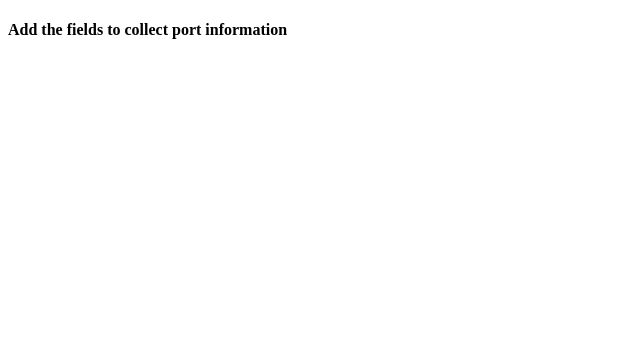
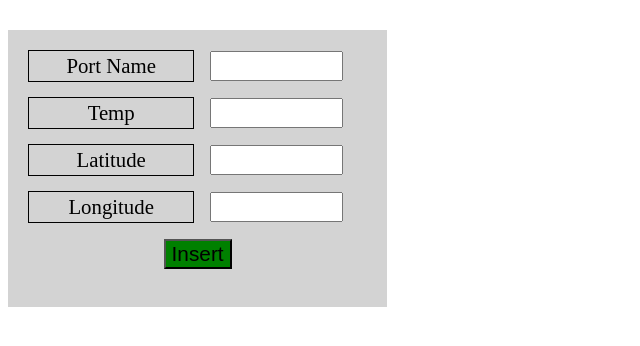
Before and after one commit to Rohinichandrala/sample_django, a Django app: page /ports/add in a window 1280 px wide. Shown: the top 346 px of the page, without its empty margins (0-640 px from the left). Run offline with Django 4.2, Linux system fonts and the light colour scheme.

Commit message:
Added new view, validations and html page for adding port information

```diff
--- a/ports/models.py
+++ b/ports/models.py
@@ -8,7 +8,7 @@ class Port(models.Model):
     temperature = models.IntegerField()
     latitude = models.DecimalField(max_digits=5, decimal_places=2)
     longitude = models.DecimalField(max_digits=5, decimal_places=2)
-    date = models.DateField()
+    date = models.DateField(auto_now=True)
 
     def __str__(self):
         return f'Port {self.port_name} with temperature {self.temperature} ' \
--- /dev/null
+++ b/ports/static/ports/add.css
@@ -0,0 +1,43 @@
+div.ports {
+    width: 30%;
+    margin-top: 30px;
+    margin-bottom: 10px;
+    background-color: lightgrey;
+}
+
+table.table1 {
+    width: 100%;
+    padding: 5px 5px 5px 5px;
+    border-spacing: 15px 15px;
+}
+
+table.table1 td {
+    text-align-all: center;
+    border-collapse: collapse;
+    width:25%
+}
+
+.boxed {
+    border: 1px solid black;
+    text-align: center;
+    font-size: 1.3rem;
+}
+
+.boxed-insert {
+    text-align: center;
+    font-size: 1.3rem;
+}
+
+input {
+    font-size: 1.3rem;
+    width: 80%;
+}
+
+.validation-error {
+    background-color: pink;
+    width: 80%;
+    border: 1px solid black;
+    font-size: 1rem;
+    color: black;
+    text-align: left;
+}
--- a/ports/templates/ports/add.html
+++ b/ports/templates/ports/add.html
@@ -1,7 +1,51 @@
 {% extends 'base.html' %}
+{% load static %}
 {% block page_title %}
     Add port details
 {% endblock %}
 {% block page_content %}
-    <h4>Add the fields to collect port information</h4>
+    <header>
+        <link rel="stylesheet" href="{% static 'ports/add.css' %}">
+    </header>
+    <form action='/ports/add' method="post">
+        {% csrf_token %}
+        <div class="ports">
+            <div>
+                <table class="table1">
+                    <tr>
+                        <td class='boxed'>Port Name</td>
+                        <td><input id="port_name" name="port_name" type="text"></td>
+                    </tr>
+                    <tr>
+                        <td class='boxed'>Temp</td>
+                        <td><input id='temp' name="temperature" type="text"></td>
+                    </tr>
+                    <tr>
+                        <td class='boxed'>Latitude</td>
+                        <td><input id='lat' name="latitude" type="text"></td>
+                    </tr>
+                    <tr>
+                        <td class='boxed'>Longitude</td>
+                        <td><input id='long' name="longitude" type="text"></td>
+                    </tr>
+                    <tr>
+                        <td class="boxed-insert" colspan="2">
+                            <button class='boxed-insert' style="background-color:green; border-color:black;"
+                                    type="submit">Insert
+                            </button>
+                        </td>
+                    </tr>
+
+                    <tr>
+                        <td class="boxed-insert" colspan="2">
+                            {% if has_error %}
+                                <textarea id='port-validation-error' class="validation-error"
+                                      disabled="true">{{ error_msg }}</textarea>
+                            {% endif %}
+                        </td>
+                    </tr>
+                </table>
+            </div>
+        </div>
+    </form>
 {% endblock %}
--- a/ports/views.py
+++ b/ports/views.py
@@ -1,5 +1,7 @@
 from django.shortcuts import render
 from django.http import HttpResponse
+from django.http import HttpResponseRedirect
+from django.urls import reverse
 from ports.models import Port
 
 
@@ -13,4 +15,31 @@ def ports_main(request):
 
 
 def ports_add(request):
-    return render(request, 'ports/add.html')
+    if request.method == 'POST':
+        i_port_name = request.POST['port_name']
+        i_temp = request.POST['temperature']
+        i_latitude = request.POST['latitude']
+        i_longitude = request.POST['longitude']
+        is_valid, error_msg = valid_data(i_port_name, i_temp, i_latitude, i_longitude)
+        if not is_valid:
+            return render(request, 'ports/add.html', {
+                'has_error': True,
+                'error_msg': error_msg
+            })
+        new_port = Port(port_name=i_port_name, temperature=i_temp, latitude=i_latitude, longitude=i_longitude)
+        new_port.save()
+        resolved_path = reverse('ports-index', args=[])
+        return HttpResponseRedirect(resolved_path)
+
+    return render(request, 'ports/add.html', {
+        'has_error': False
+    })
+
+
+def valid_data(i_port_name, i_temp, i_latitude, i_longitude):
+    if int(i_temp) <= -30 or int(i_temp) >= 30:
+        return False, 'Temperature should be between -30 and 30'
+    if int(i_latitude) <= -180 or int(i_latitude) >= 180:
+        return False, 'Latitude values should be between -180 and 180'
+    if int(i_longitude) <= -90 or int(i_longitude) >= 90:
+        return False, 'Longitude values should be between -90 and 90'
--- a/sample_django/urls.py
+++ b/sample_django/urls.py
@@ -15,8 +15,9 @@ Including another URLconf
 """
 from django.contrib import admin
 from django.urls import path, include
+from ports import views
 
 urlpatterns = [
     path('admin/', admin.site.urls),
-    path('ports/', include('ports.urls'))
+    path('ports/', include('ports.urls')),
 ]
```
Also changed, not shown: ports/static/ports/index.css (+29 -7 lines), ports/templates/ports/index.html (+16 -5 lines), ports/migrations/0004_alter_port_date_alter_port_temperature.py (added).
